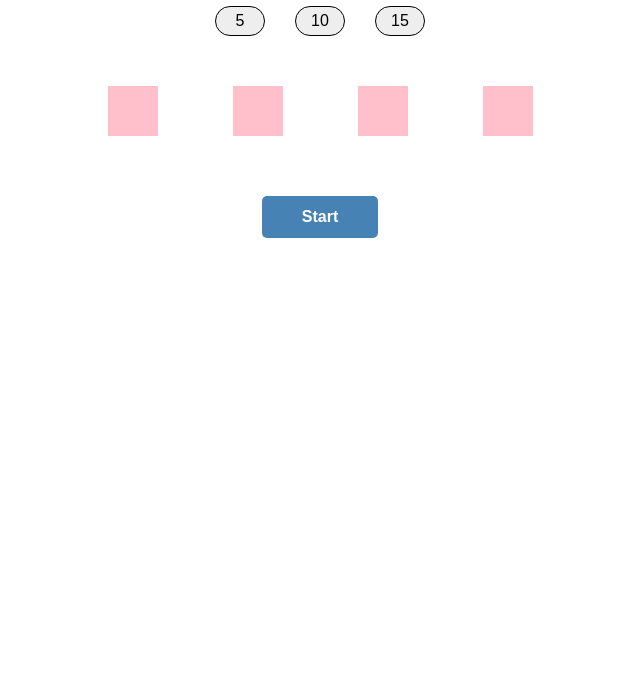
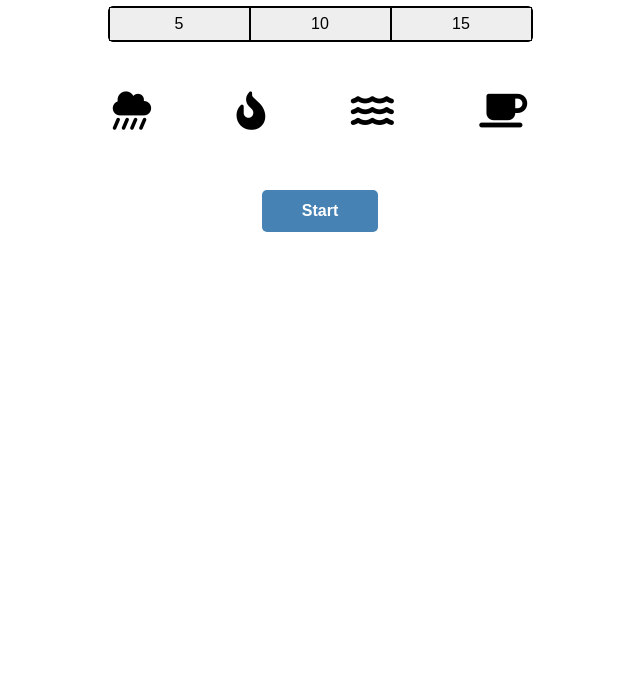
Before and after one commit to CourtneeM/meditation_app, a website built with webpack: page dist/index.html in a window 1280 px wide. Shown: the part 213-900 px from the top of the page, without its empty margins (320-960 px from the left). Built offline with nearby package versions, Linux system fonts and the light colour scheme.

Commit message:
Add sound effect icons

```diff
--- a/src/index.js
+++ b/src/index.js
@@ -4,12 +4,13 @@ import displayController from "./modules/display_controller";
 const soundEffects = {
   rain: '../dist/sounds/344430__babuababua__light-rain.mp3',
   fire: '../dist/sounds/17554__dynamicell__fire-embers-large-campfire.mp3',
-  ocean: '..dist/sounds/48412__luftrum__oceanwavescrushing.mp3',
+  ocean: '../dist/sounds/48412__luftrum__oceanwavescrushing.mp3',
   coffeeShop: '../dist/sounds/327594__janevdmerwe1995__ambience-of-coffee-shop.mp3'
 };
+let selectedSound = soundEffects.rain;
 
 const SECONDS_IN_A_MINUTE = 60;
-let currentTimeInSeconds = 70;
+let currentTimeInSeconds = 300;
 
 const convertTime = currentTimeInSeconds => {
   let minutes = currentTimeInSeconds >= SECONDS_IN_A_MINUTE ? String(Math.floor(currentTimeInSeconds / SECONDS_IN_A_MINUTE)) : String(0);
@@ -67,14 +68,25 @@ const eventHandler = (() => {
   })();
 
   const setSoundEffectListener = (() => {
-    [...document.querySelectorAll('.sound-effect')].forEach(soundEffect => {
-      // set up sound effects first
+    const soundEffectContainers = [...document.querySelectorAll('.sound-effect')];
+    soundEffectContainers.forEach(soundEffect => {
+      soundEffect.addEventListener('click', () => {
+        soundEffectContainers.forEach(soundEffect => soundEffect.classList.remove('selected-sound'));
+        soundEffect.classList.add('selected-sound');
+
+        switch (soundEffect.id) {
+          case 'rain-sound': return selectedSound = 'rain';
+          case 'fire-sound': return selectedSound = 'fire';
+          case 'ocean-sound': return selectedSound = 'ocean';
+          case 'coffee-shop-sound': return selectedSound = 'coffeeShop';
+        }
+      });
     });
   })();
 
   const startMeditation = (() => {
     document.querySelector('#start-btn').addEventListener('click', () => {
-      const audio = new Audio(soundEffects.fire);
+      const audio = new Audio(soundEffects[selectedSound]);
       audio.play();
       audio.loop = true;
 
--- a/src/modules/display_controller.js
+++ b/src/modules/display_controller.js
@@ -57,16 +57,30 @@ const displayController = (() => {
 
     const soundEffectsContainer = () => {
       const soundEffectsContainer = document.createElement('div');
-      const soundEffectOptions = ['effect1', 'effect2', 'effect3', 'effect4'];
+      const soundEffectOptions = ['rain', 'fire', 'ocean', 'coffee-shop'];
 
       soundEffectsContainer.id = 'sound-effects-container';
 
       soundEffectOptions.forEach(option => {
         const soundEffectContainer = document.createElement('div');
 
-        soundEffectContainer.id = option;
-        soundEffectContainer.classList.add('sound-effect');
-        // add sound element and necessary attributes;
+        soundEffectContainer.id = `${option}-sound`;
+        soundEffectContainer.classList.add('sound-effect', 'fas');
+
+        switch (option) {
+          case 'rain':
+            soundEffectContainer.classList.add('fa-cloud-showers-heavy');
+            break;
+          case 'fire':
+            soundEffectContainer.classList.add('fa-fire-alt');
+            break;
+          case 'ocean':
+            soundEffectContainer.classList.add('fa-water')
+            break;
+          case 'coffee-shop':
+            soundEffectContainer.classList.add('fa-coffee');
+            break;
+        }
 
         soundEffectsContainer.appendChild(soundEffectContainer);
       });
--- a/src/styles/style.scss
+++ b/src/styles/style.scss
@@ -47,22 +47,25 @@ body {
 }
 
 #quick-select-time-container {
-  flex-basis: 100%;
+  flex-basis: 85%;
   display: flex;
-  justify-content: center;
+  justify-content: space-around;
   margin-bottom: 50px;
+  border: 1px solid #000;
+  border-radius: 5px;
 }
 
 .quick-select-time {
-  margin-left: 15px;
-  margin-right: 15px;
-  width: 50px;
-  padding: 5px 15px;
+  width: 100%;
+  padding: 7px;
   text-align: center;
   background: #eee;
   border: 1px solid #000;
-  border-radius: 15px;
   cursor: pointer;
+
+  &:hover {
+    background: #ddd;
+  }
 }
 
 #sound-effects-container {
@@ -72,9 +75,12 @@ body {
   margin-bottom: 60px;
 
   .sound-effect {
-    width: 50px;
-    height: 50px;
-    background: pink;
+    font-size: 2.4rem;
+    cursor: pointer;
+  }
+
+  .selected-sound {
+    color: goldenrod;
   }
 }
 
```
Also changed, not shown: dist/main.js, src/styles/style.css, 1 other file.
